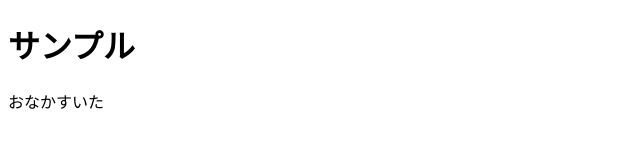
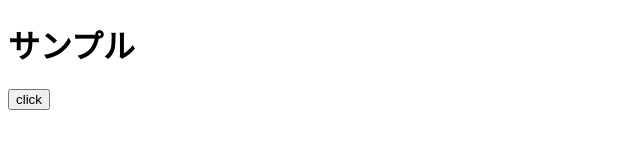
Before and after one commit to show1108/show1108.github.io, a plain HTML site: page index.html in a window 1280 px wide. Shown: the full height of the page, 0-640 px from the left. Drawn offline with Linux system fonts and the light colour scheme.

Commit message:
ボタンの追加

```diff
--- a/index.html
+++ b/index.html
@@ -6,6 +6,7 @@
   </head>
   <body>
     <h1>サンプル</h1>
-    おなかすいた
+    <button>click</button>
   </body>
+
 </html>
```
